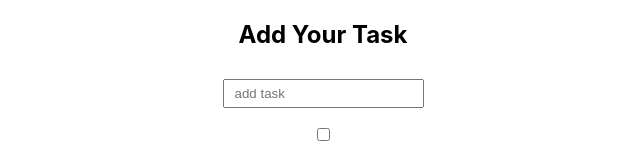
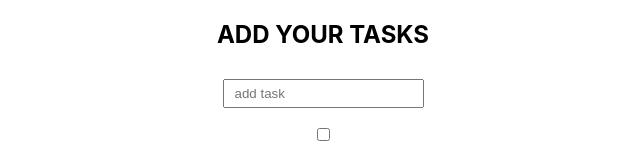
Before and after one commit to damegamat/ToDoApp, a React (Create React App) app: page / in a window 1280 px wide. Shown: the top 152 px of the page, without its empty margins (317-957 px from the left). Built offline with nearby package versions, Linux system fonts and the light colour scheme.

Commit message:
text to uppercase

```diff
--- a/src/components/App.js
+++ b/src/components/App.js
@@ -57,7 +57,7 @@ class App extends Component {
   render() {
     return (
       <div className="App">
-        <h2>Add Your Task</h2>
+        <h2>{"Add your tasks".toUpperCase()}</h2>
         <AddTask add={this.addTask} tasks={this.state.tasks} />
         <TaskList
           tasks={this.state.tasks}
```
